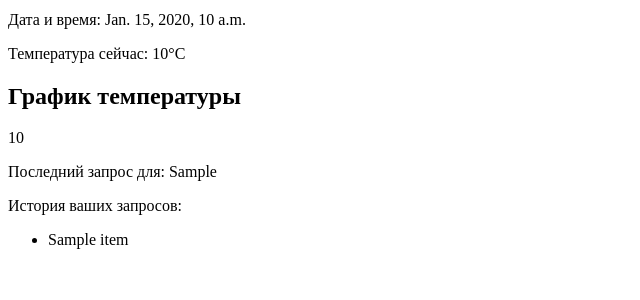
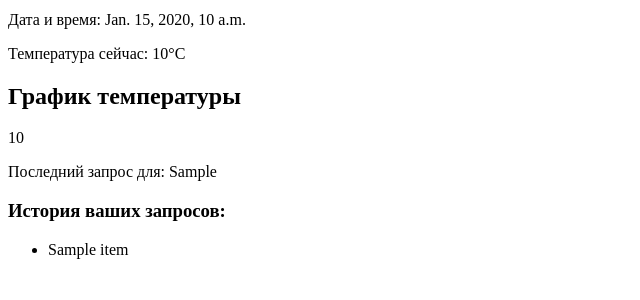
Before and after one commit to Gennadii87/my_weather, a Django app: template templates/weather/weather.html in a window 1280 px wide. Shown: the part 272-572 px from the top of the page, without its empty margins (0-640 px from the left). Run offline with Django 4.2, Linux system fonts and the light colour scheme; the template is opened without the code that fills it: most values are stand-ins (such as "Sample title", 1, 10 or a date in 2020).

Commit message:
update code

```diff
--- a/templates/weather/weather.html
+++ b/templates/weather/weather.html
@@ -5,7 +5,7 @@ My Weather
 {% endblock title %}
 {% block content %}
     <h1>Прогноз погоды в любом городе</h1>
-    <form method="post">
+    <form method="post" class="weather_form">
         {% csrf_token %}
         <input type="text" id="city" name="city" placeholder="Введите название города" autocomplete="off">
         <button type="submit">получить данные</button>
@@ -29,7 +29,7 @@ My Weather
             <p>Последний запрос для: {{ last_city }}</p>
         {% endif %}
         {% if history %}
-            <p>История ваших запросов:</p>
+            <h3>История ваших запросов:</h3>
             <ul>
                 {% for item in history %}
                     <li>{{ item.city_name }}</li>
--- a/weather/views.py
+++ b/weather/views.py
@@ -12,7 +12,6 @@ from django.db.models import Sum
 import plotly.graph_objects as go
 import pandas as pd
 from plotly.io import to_html
-from datetime import datetime
 
 
 @csrf_exempt
```
